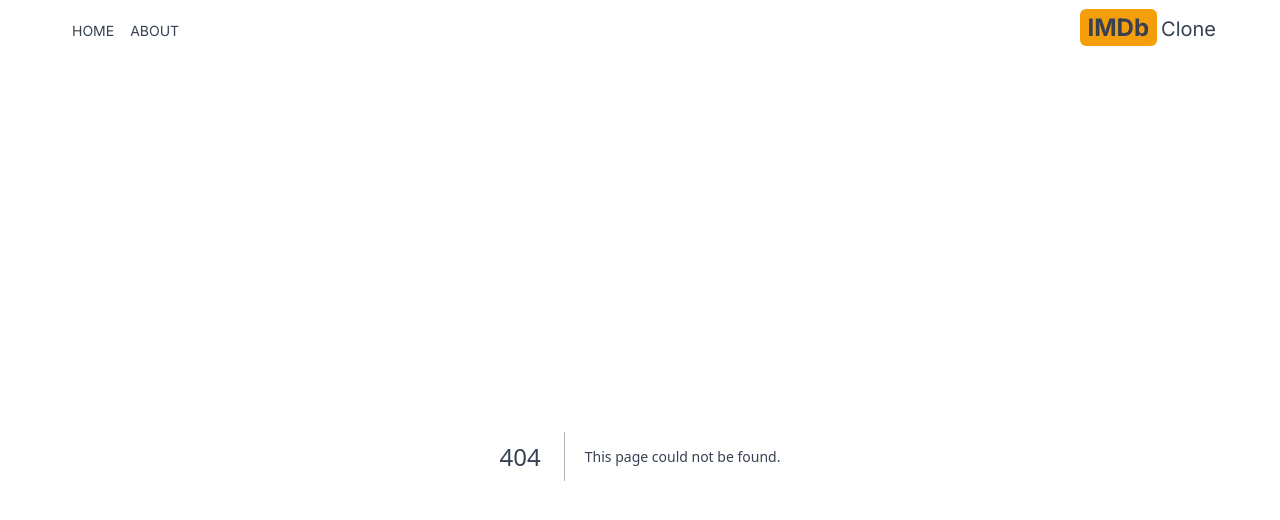
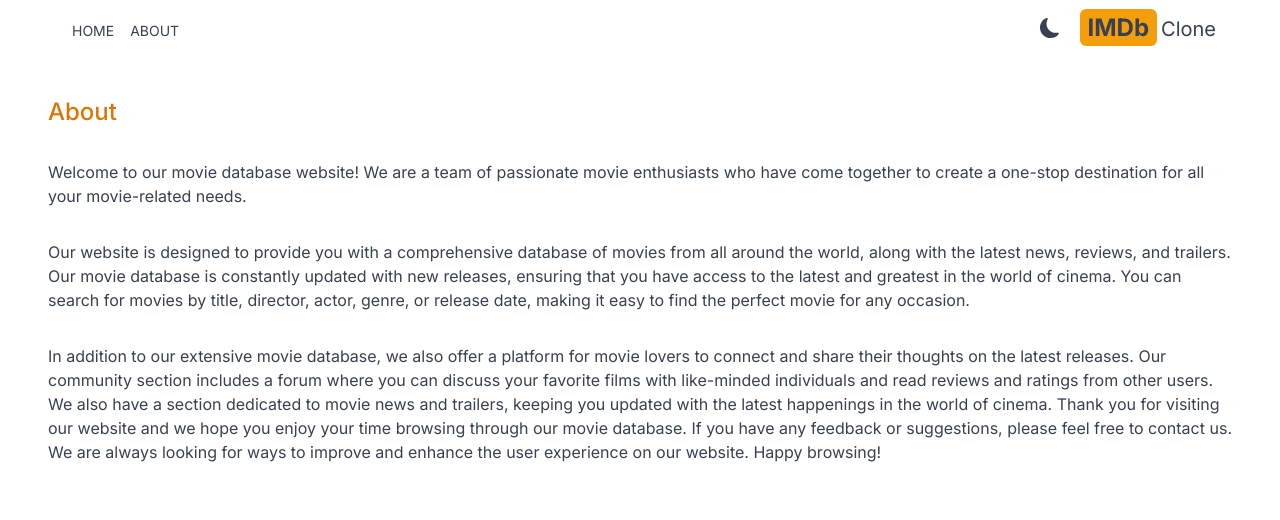
Before and after one commit to idilaydindogan/imdb, a Next.js app: page /about in a window 1280 px wide. Before the commit this address had no page. Shown: the top 520 px of the page. Built offline with nearby package versions, Linux system fonts and the light colour scheme.

Commit message:
About Page Added

```diff
--- /dev/null
+++ b/app/about/page.js
@@ -0,0 +1,40 @@
+import React from "react";
+
+const AboutPage = () => {
+	return (
+		<div className="max-w-full mx-6 mt-10 space-y-8 md:mx-12">
+			<h1 className="text-2xl font-medium text-amber-600">About</h1>
+			<p>
+				Welcome to our movie database website! We are a team of passionate movie
+				enthusiasts who have come together to create a one-stop destination for
+				all your movie-related needs.
+			</p>
+
+			<p>
+				Our website is designed to provide you with a comprehensive database of
+				movies from all around the world, along with the latest news, reviews,
+				and trailers. Our movie database is constantly updated with new
+				releases, ensuring that you have access to the latest and greatest in
+				the world of cinema. You can search for movies by title, director,
+				actor, genre, or release date, making it easy to find the perfect movie
+				for any occasion.
+			</p>
+
+			<p>
+				In addition to our extensive movie database, we also offer a platform
+				for movie lovers to connect and share their thoughts on the latest
+				releases. Our community section includes a forum where you can discuss
+				your favorite films with like-minded individuals and read reviews and
+				ratings from other users. We also have a section dedicated to movie news
+				and trailers, keeping you updated with the latest happenings in the
+				world of cinema. Thank you for visiting our website and we hope you
+				enjoy your time browsing through our movie database. If you have any
+				feedback or suggestions, please feel free to contact us. We are always
+				looking for ways to improve and enhance the user experience on our
+				website. Happy browsing!
+			</p>
+		</div>
+	);
+};
+
+export default AboutPage;
--- a/components/DarkModeSwitch.js
+++ b/components/DarkModeSwitch.js
@@ -17,7 +17,26 @@
 	}
 
 	const currentTheme = theme === "system" ? systemTheme : theme;
-	return <></>;
+	return (
+		<>
+			{mounted &&
+				(currentTheme === "dark" ? (
+					<button
+						onClick={() => setTheme("light")}
+						className="text-xl cursor-pointer hover:text-amber-500"
+					>
+						<MdLightMode />
+					</button>
+				) : (
+					<button
+						onClick={() => setTheme("dark")}
+						className="text-xl cursor-pointer hover:text-amber-500"
+					>
+						<BsFillMoonFill />
+					</button>
+				))}
+		</>
+	);
 };
 
 export default DarkModeSwitch;
```
